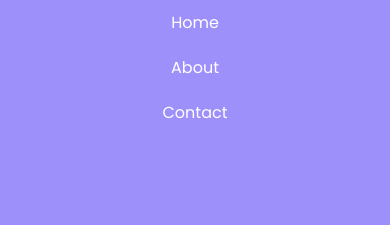
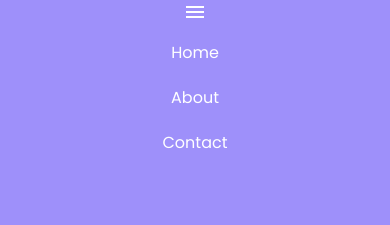
Before and after one commit to StealthyScripter/personal-portfolio-website, a plain HTML site: page index.html in a window 390 px wide. Shown: the top 225 px of the page. Drawn offline with nearby package versions, Linux system fonts and the light colour scheme.

Commit message:
Put a responsive button for mobile

```diff
--- a/index.html
+++ b/index.html
@@ -5,13 +5,18 @@
     <meta charset="UTF-8">
     <meta name="viewport" content="width=device-width, initial-scale=1.0">
     <link rel="stylesheet" href="style.css">
+    <link rel="stylesheet"
+        href="https://fonts.googleapis.com/css2?family=Material+Symbols+Outlined:opsz,wght,FILL,GRAD@24,400,0,0" />
     <title>Daniel Mendes</title>
 </head>
 
 <body>
-
+    <button class="btn" onclick="clickMenu()"><span id="button" class="material-symbols-outlined">
+            menu
+        </span>
+    </button>
     <header>
-        <nav>
+        <nav id="Menu">
             <ul>
                 <li><a href="#">Home</a></li>
                 <li><a href="about.html">About</a></li>
@@ -29,6 +34,8 @@
         <img src="assets/Growth.svg" alt="girl-reading">
     </main>
 
+    <script src="script.js"></script>
+
 </body>
 
 </html>
--- /dev/null
+++ b/script.js
@@ -0,0 +1,9 @@
+function clickMenu() {
+    if (Menu.style.display == 'block') {
+        Menu.style.display = 'none'
+        document.getElementById('button').innerHTML = "close"
+    } else {
+        Menu.style.display = 'block'
+        document.getElementById('button').innerHTML = "menu"
+
+    }}
--- a/style.css
+++ b/style.css
@@ -55,6 +55,11 @@ img {
 .text {
     width: 25%;
 }
+
+.btn {
+    display: none;
+}
+
 @media (max-width: 425px) {
     ul {
         margin-top: 10px;
@@ -75,4 +80,13 @@ img {
         width: 85%;
         text-align: center;
     }
+
+    .btn {
+        display: block;
+        width: 100vw;
+        background-color: transparent;
+        border: none;
+        color: white;
+        cursor: pointer;
+    }
 }
```
Also changed, not shown: about.html (+11 -3 lines), contact.html (+11 -3 lines).
